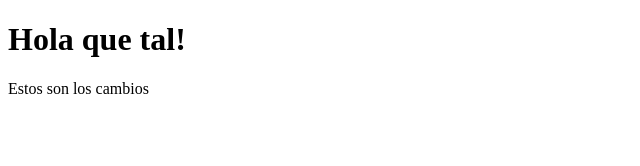
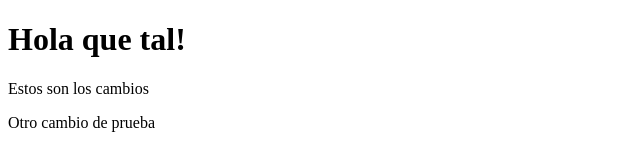
Before and after one commit to AlbeertoDZ/demo_landing, a plain HTML site: page index.html in a window 1280 px wide. Shown: the whole page, without its empty margins (0-640 px from the left). Drawn offline with Linux system fonts and the light colour scheme.

Commit message:
add/second_paragraph

```diff
--- a/index.html
+++ b/index.html
@@ -8,5 +8,6 @@
 <body>
     <h1>Hola que tal!</h1>
     <p>Estos son los cambios</p>
+    <p>Otro cambio de prueba</p>
 </body>
 </html>
```
